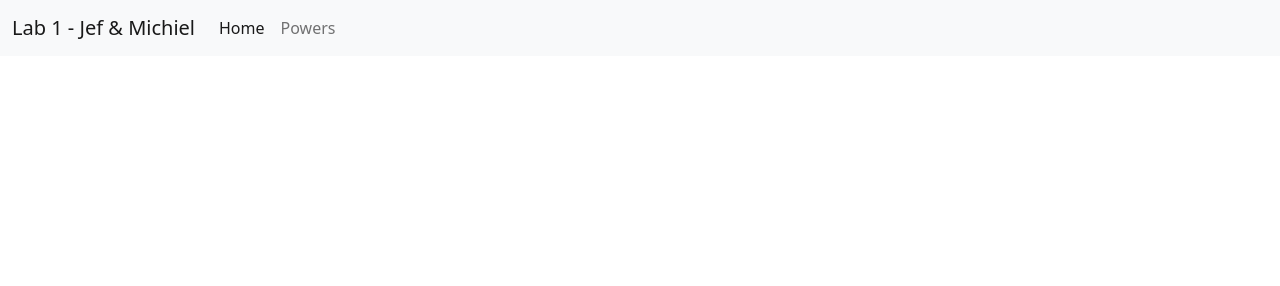
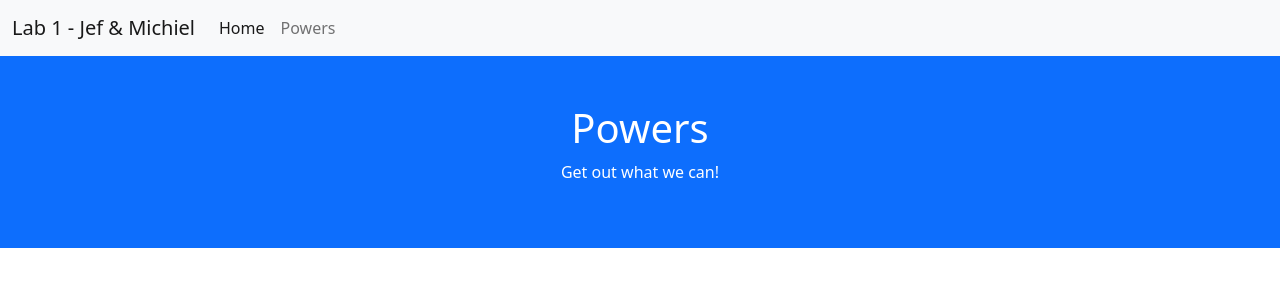
Before and after one commit to jeffasseur/dev5-lab1, a plain HTML site: page powers.html in a window 1280 px wide. Drawn offline with nearby package versions, Linux system fonts and the light colour scheme.

Commit message:
feat: add header to powers page

```diff
--- a/powers.html
+++ b/powers.html
@@ -27,6 +27,16 @@
           </div>
         </div>
     </nav>
+
+    <header class="d-flex flex-column align-center w-100 align-items-center justify-content-center p-5 bg-primary text-white">
+        <h1>Powers</h1>
+        <p>Get out what we can!</p>
+    </header>
+
+    <main>
+
+    </main>
+
     <script src="https://cdn.jsdelivr.net/npm/bootstrap@5.0.2/dist/js/bootstrap.bundle.min.js" integrity="sha384-MrcW6ZMFYlzcLA8Nl+NtUVF0sA7MsXsP1UyJoMp4YLEuNSfAP+JcXn/tWtIaxVXM" crossorigin="anonymous"></script>
 </body>
 </html>
```
